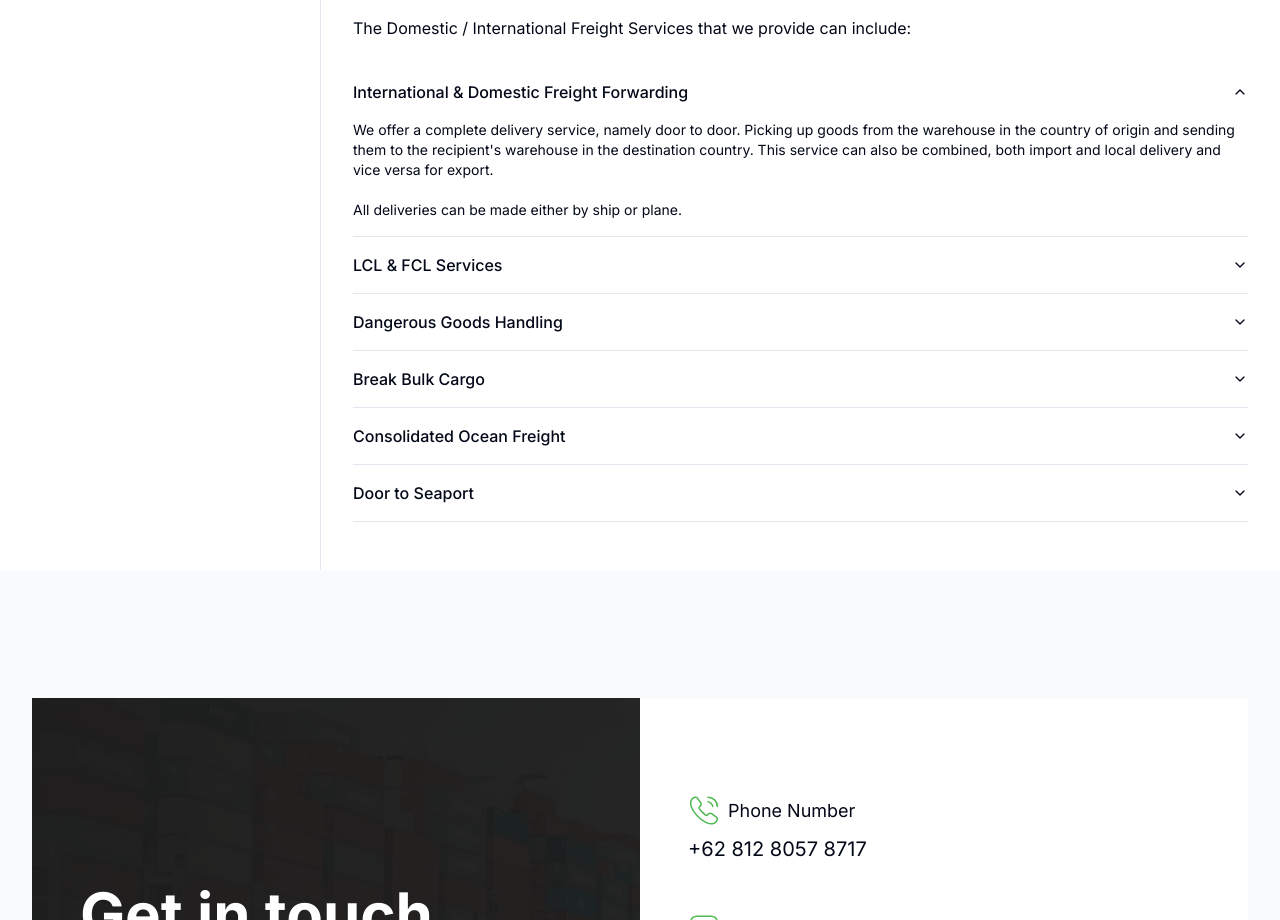
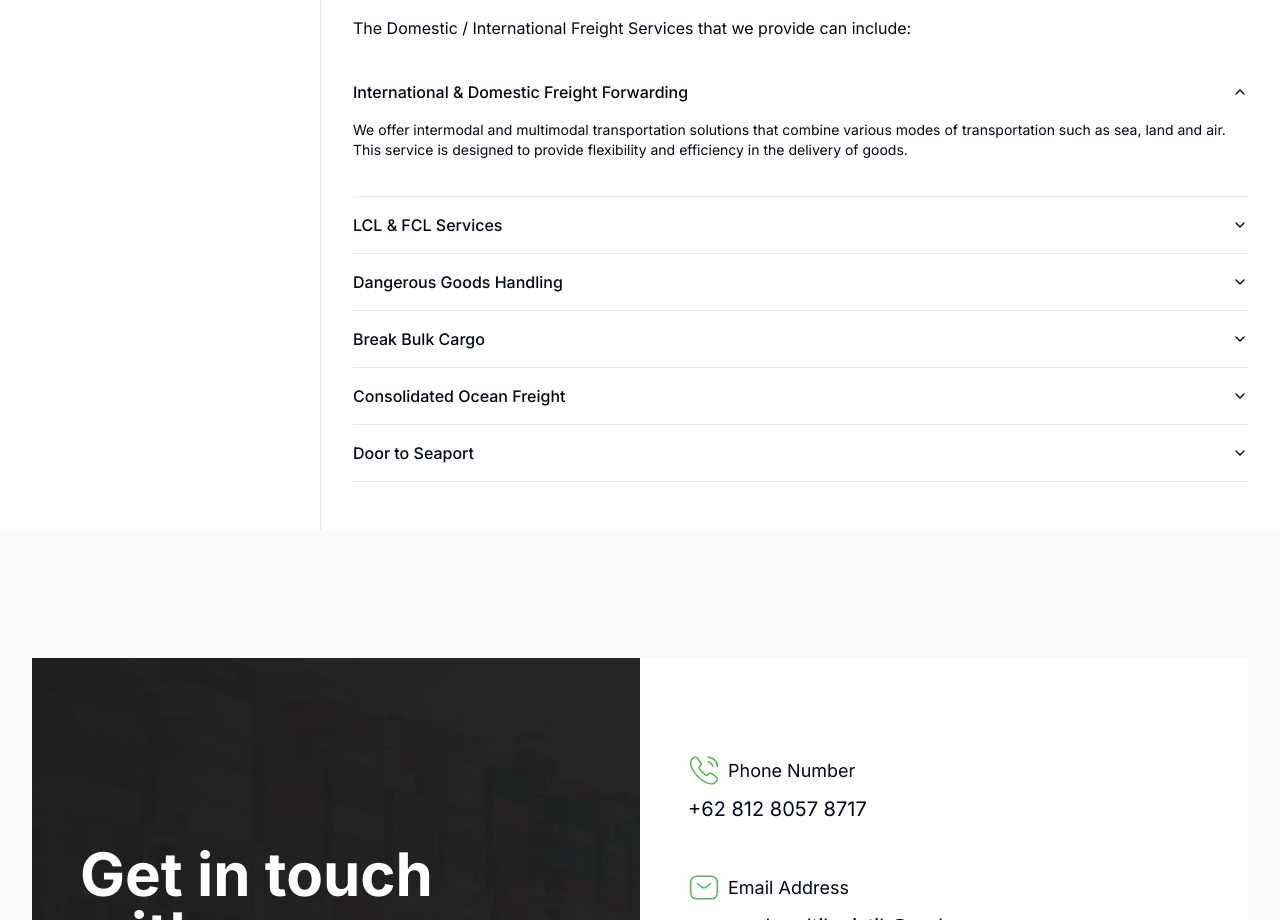
Before and after one commit to Fantocaa/aml-nextjs, a Next.js app: page /en/services/freight in a window 1280 px wide. Shown: the part 840-1760 px from the top of the page. Built offline with nearby package versions, Linux system fonts and the light colour scheme.

Commit message:
Update 0.5.3.2

```diff
--- a/components/freightpage/sidebar.tsx
+++ b/components/freightpage/sidebar.tsx
@@ -104,7 +104,7 @@ export default function SidebarFreight() {
                   <br />
                   {/* Semua pengiriman dapat dilakukan baik menggunakan kapal laut
                   maupun pesawat. */}
-                  {t("content-sea-4")}
+                  {/* {t("content-sea-4")} */}
                 </AccordionContent>
               </AccordionItem>
               <AccordionItem value="item-2">
@@ -119,7 +119,7 @@ export default function SidebarFreight() {
                   {/* Selain itu kami juga melayani LCL (Less Container Load)
                   artinya pengiriman dalam jumlah kecil biasanya perhitungan
                   dalam kubikasi volume / berat tonase */}
-                  {t("content-sea-6")}
+                  {/* {t("content-sea-6")} */}
                 </AccordionContent>
               </AccordionItem>
               <AccordionItem value="item-3">
--- a/messages/en.json
+++ b/messages/en.json
@@ -91,14 +91,12 @@
     "content-sea": "With an extensive global network, we offer competitive and reliable ocean shipping services. We handle Full Container Load (FCL) and Less than Container Load (LCL) deliveries to ensure your goods arrive safely and on time.",
     "content-sea-1": "Our network is also spread throughout the archipelago & has collaborations with agents from all over the world. Of course the prices we offer will be very competitive.",
     "content-sea-2": "The Domestic / International Freight Services that we provide can include:",
-    "content-sea-3": "We offer a complete delivery service, namely door to door. Picking up goods from the warehouse in the country of origin and sending them to the recipient's warehouse in the destination country. This service can also be combined, both import and local delivery and vice versa for export.",
-    "content-sea-4": "All deliveries can be made either by ship or plane.",
-    "content-sea-5": "We can serve deliveries in large quantities, namely FCL (Full Container Load), meaning that 1 container only has 1 recipient or 1 delivery of goods.",
-    "content-sea-6": "Apart from that, we also serve LCL (Less Container Load), meaning deliveries in small quantities are usually calculated in cubic volume / tonnage weight.",
-    "content-sea-7": "",
-    "content-sea-8": "",
-    "content-sea-9": "",
-    "content-sea-10": "",
+    "content-sea-3": "We offer intermodal and multimodal transportation solutions that combine various modes of transportation such as sea, land and air. This service is designed to provide flexibility and efficiency in the delivery of goods.",
+    "content-sea-5": "We offer Less than Container Load (LCL) and Full Container Load (FCL) services for sea shipping, tailored to the volume and capacity needs of your goods.",
+    "content-sea-7": "We have expertise in handling dangerous goods in accordance with international regulations, ensuring safety and compliance throughout the shipping process.",
+    "content-sea-8": "We manage bulk cargo shipments that cannot be loaded in standard containers, with efficient solutions for oversized or heavy items.",
+    "content-sea-9": "We provide ocean freight consolidation services, combining goods from multiple shippers to optimize shipping costs and efficiency.",
+    "content-sea-10": "We offer door-to-port delivery services, ensuring your goods are picked up from your location and delivered directly to the destination port in a seamless and integrated process.",
     "content-trucking": "We provide trucking services for shipping goods throughout Indonesia. Our fleet of modern and well-maintained trucks ensures fast, safe and efficient delivery.",
     "content-cargo": "We understand the importance of protecting your goods during the shipping process. Therefore, we offer cargo insurance intermediary services to provide maximum protection against the risk of damage or loss.",
     "content-intermodal": "We provide intermodal and multimodal transportation solutions that combine various modes of transportation such as sea, land and air. This service is designed to provide flexibility and efficiency in the delivery of goods.",
--- a/messages/id.json
+++ b/messages/id.json
@@ -91,14 +91,12 @@
     "content-sea": "Dengan jaringan global yang luas, kami menawarkan layanan pengiriman laut yang kompetitif dan andal. Kami menangani pengiriman Full Container Load (FCL) dan Less than Container Load (LCL) untuk memastikan barang Anda tiba dengan aman dan tepat waktu.",
     "content-sea-1": "Jaringan kami juga tersebar di seluruh nusantara & memiliki kerjasama dengan agent-agent dari seluruh dunia. Tentunya harga yang kami tawarkan akan sangat kompetitif",
     "content-sea-2": "Service dalam Freight Domestic / International yang kami berikan bisa meliputi :",
-    "content-sea-3": "Kami menawarkan jasa pengiriman yang lengkap yaitu door to door. Pengambilan barang dari gudang di negara asal dan dikirimkan dengan di gudang penerima di negara tujuan. Service ini pun dapat dikombinasi baik import dilanjutkan ke pengiriman lokas begitu juga sebaliknya untuk export.",
-    "content-sea-4": "Semua pengiriman dapat dilakukan baik menggunakan kapal laut maupun pesawat.",
-    "content-sea-5": "Kami dapat melayani pengiriman dalam jumlah besar yaitu FCL (Full Container Load) artinya dalam 1 container hanya memiliki 1 penerima atau 1 pengiriman barang.",
-    "content-sea-6": "Selain itu kami juga melayani LCL (Less Container Load) artinya pengiriman dalam jumlah kecil biasanya perhitungan dalam kubikasi volume / berat tonase",
-    "content-sea-7": "",
-    "content-sea-8": "",
-    "content-sea-9": "",
-    "content-sea-10": "",
+    "content-sea-3": "Kami menawarkan solusi transportasi intermodal dan multimodal yang menggabungkan berbagai moda transportasi seperti laut, darat, dan udara. Layanan ini dirancang untuk memberikan fleksibilitas dan efisiensi dalam pengiriman barang.",
+    "content-sea-5": "Kami menawarkan layanan Less than Container Load (LCL) dan Full Container Load (FCL) untuk pengiriman laut, disesuaikan dengan kebutuhan volume dan kapasitas barang Anda.",
+    "content-sea-7": "Kami memiliki keahlian dalam menangani barang berbahaya sesuai dengan regulasi internasional, memastikan keamanan dan kepatuhan selama proses pengiriman.",
+    "content-sea-8": "Kami mengelola pengiriman kargo curah yang tidak dapat dimuat dalam kontainer standar, dengan solusi yang efisien untuk barang berukuran besar atau berat.",
+    "content-sea-9": "Kami menyediakan layanan konsolidasi pengiriman laut, menggabungkan barang dari berbagai pengirim untuk mengoptimalkan biaya dan efisiensi pengiriman.",
+    "content-sea-10": "Kami menawarkan layanan pengiriman dari pintu ke pelabuhan, memastikan barang Anda diambil dari lokasi Anda dan dikirim langsung ke pelabuhan tujuan dengan proses yang lancar dan terintegrasi.",
     "content-trucking": "Kami menyediakan layanan trucking untuk pengiriman barang di seluruh wilayah Indonesia. Armada truk kami yang modern dan terawat memastikan pengiriman yang cepat, aman, dan efisien.",
     "content-cargo": "Kami memahami pentingnya melindungi barang Anda selama proses pengiriman. Oleh karena itu, kami menawarkan layanan perantara asuransi kargo untuk memberikan perlindungan maksimal terhadap risiko kerusakan atau kehilangan.",
     "content-intermodal": "Kami menyediakan solusi transportasi intermodal dan multimodal yang menggabungkan berbagai moda transportasi seperti laut, darat, dan udara. Layanan ini dirancang untuk memberikan fleksibilitas dan efisiensi dalam pengiriman barang.",
```
